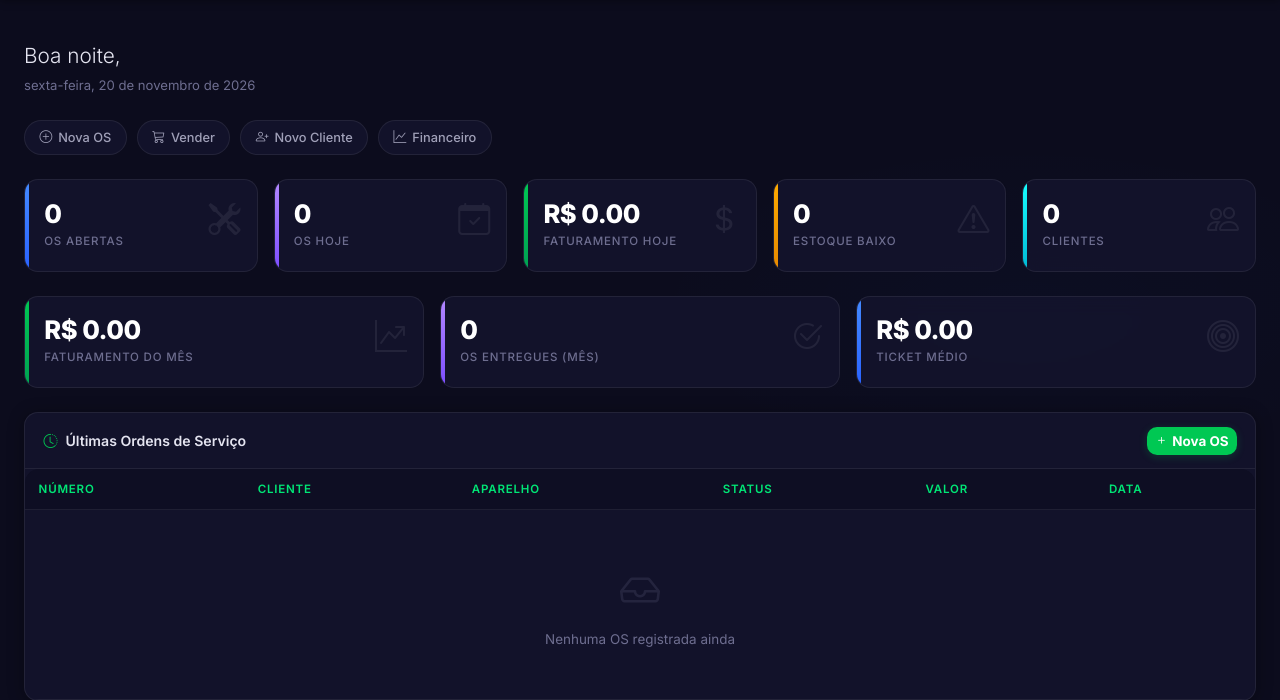
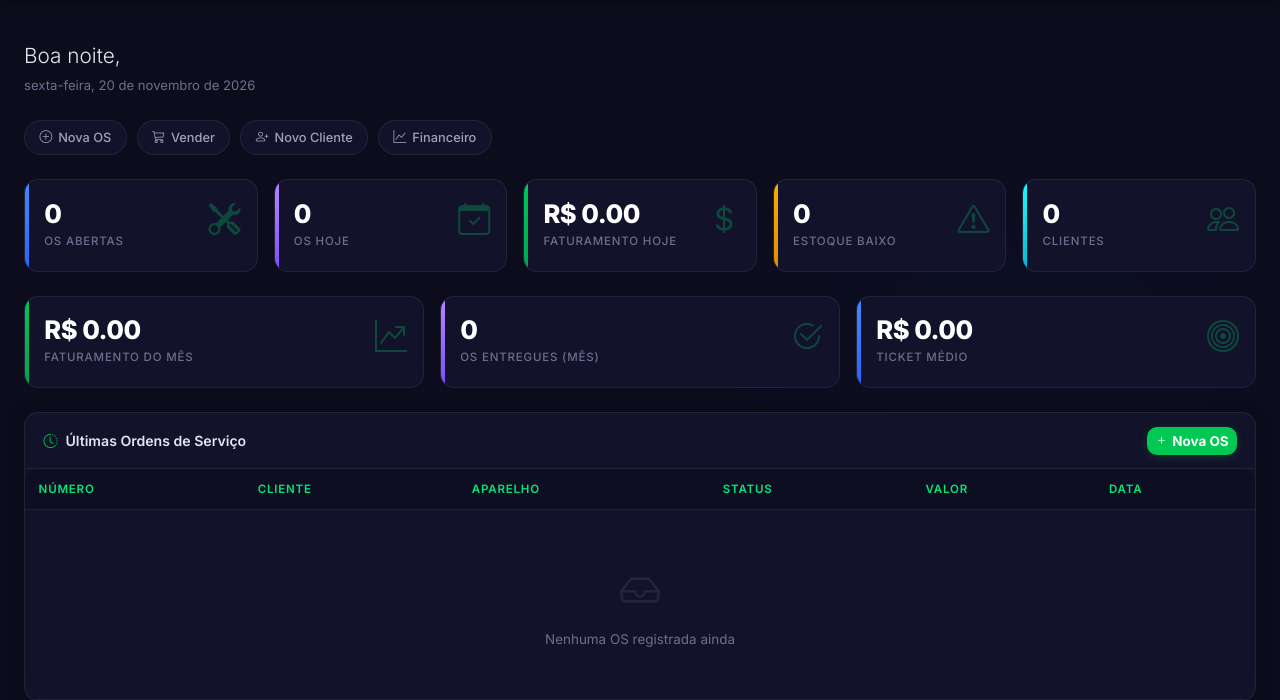
Before and after one commit to kevinbendia16-afk/ferreiras-cell, a Node server app: page /dashboard in a window 1280 px wide. Shown: the part 111-811 px from the top of the page. Run offline with Node 20, Linux system fonts and the light colour scheme; the visitor is signed in with stand-in values (Sample User, id 1); data that the repository does not hold is empty.

Commit message:
style: make stat card icons green and more visible
Co-Authored-By: Claude Opus 4.6 <noreply@anthropic.com>

```diff
--- a/public/css/style.css
+++ b/public/css/style.css
@@ -324,11 +324,12 @@ a:hover { color: var(--accent); opacity: 0.85; }
 
 .stat-card .stat-icon {
   font-size: 2rem;
-  opacity: 0.08;
+  opacity: 0.25;
   position: absolute;
   right: 16px; top: 16px;
+  color: var(--accent);
 }
-.stat-card:hover .stat-icon { opacity: 0.14; }
+.stat-card:hover .stat-icon { opacity: 0.4; }
 .stat-card .stat-value {
   font-size: 1.6rem;
   font-weight: 800;
```
